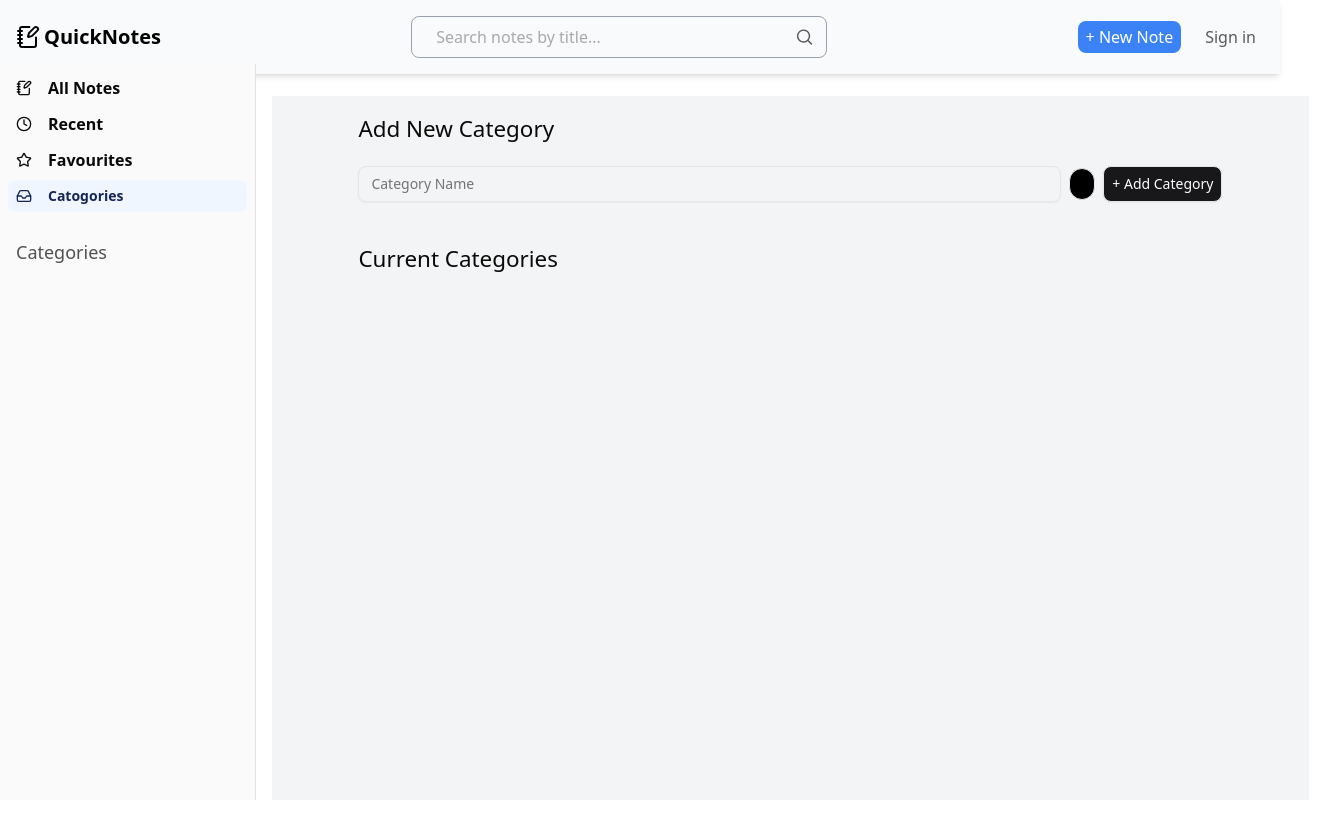
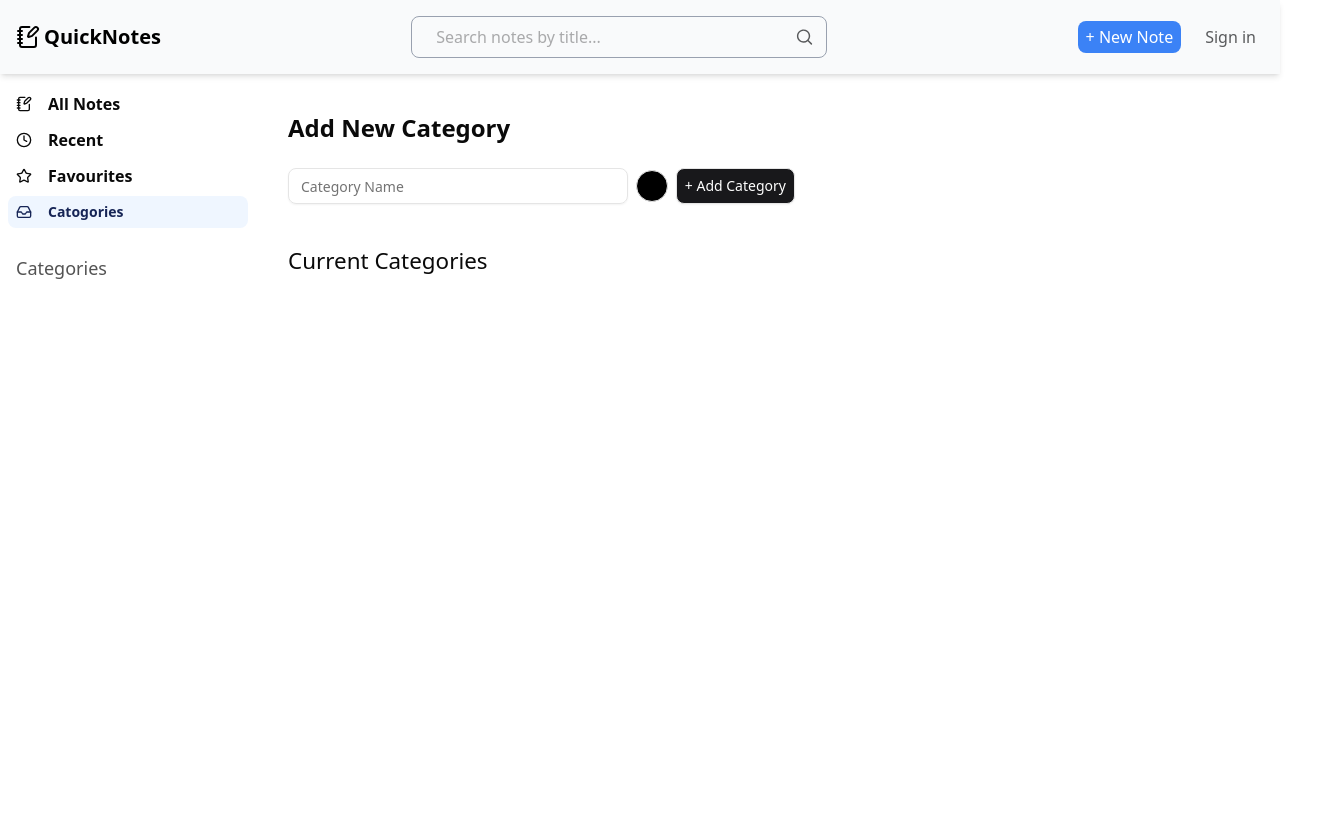
Before and after one commit to sadaru-hansaka/QuickNote, a Next.js app in the folder frontend/: page /categories in a window 1280 px wide. Shown: the whole page, 1325 px wide, since content can reach past the window. Built offline with nearby package versions, Linux system fonts and the light colour scheme.

Commit message:
Improved frontens to suppor for multiple screen sizes

```diff
--- a/frontend/src/app/categories/page.js
+++ b/frontend/src/app/categories/page.js
@@ -78,12 +78,13 @@ export default function Categories(){
 
 
     return(
-        <div className="w-[81vw] bg-gray-100 px-4">
+        <div className="flex mt-2 sm:mt-0">
             <div className="max-w-4xl mx-auto p-4">
-                <h1>Add New Category</h1>
+                <h1 className="text-center md:text-left text-2xl font-bold mb-6">Add New Category</h1>
                 <form onSubmit={handleSubmit}>
-                    <div className="flex w-full items-center gap-2 mt-5 mb-10">
-                        <Input type="text" placeholder="Category Name" value={category} onChange={(e) => setCategory(e.target.value)} required />
+                    <div className="flex flex-wrap md:flex-nowrap w-full items-center gap-2 mt-5 mb-10">
+                        <Input className="w-full md:w-[600px]" type="text" placeholder="Category Name" value={category} onChange={(e) => setCategory(e.target.value)} required />
+                        <div className="w-full flex justify-center md:justify-start items-center gap-2 mt-2 md:mt-0">
                             <Popover>
                                 <PopoverTrigger className="h-8 w-8 rounded-full border" style={{ backgroundColor: color }} />
                                 <PopoverContent className="w-fit">
@@ -94,12 +95,13 @@ export default function Categories(){
                                 + Add Category
                             </Button>
                         </div>
+                    </div>
                 </form>
 
                 <h1>Current Categories</h1>
                 <div className="flex flex-wrap gap-5 mt-5">
                     {categories.map((cat) => (
-                        <div key={cat._id} className="relative p-4 border bg-white shadow rounded-lg items-center w-[200px]">
+                        <div key={cat._id} className="relative p-4 border bg-white shadow rounded-lg w-[172px]">
                             <p className="text-gray-800 font-medium">{cat.name}</p>
                             <button
                                 onClick={() => handleDelete(cat._id)}
--- a/frontend/src/app/fav/page.js
+++ b/frontend/src/app/fav/page.js
@@ -44,12 +44,13 @@ export default function RecentNotesPage(){
     // }, []);
 
     return(
-        <div className="p-2">
-            <h1 className="text-2xl font-bold mb-6">Favourite Notes</h1>
+        <>
+            <div className="flex flex-wrap flex-col w-full py-6 sm:py-0">
+                <h1 className="text-center md:text-left text-2xl font-bold mb-6">Favourite Notes</h1>
                 {notes.length === 0 ? (
                     <p className="text-gray-500">No favorite notes found.</p>
                 ) : (
-                <div className="flex flex-wrap gap-2">
+                    <div className="flex flex-wrap justify-center sm:justify-normal gap-2">
                         {favNotes.map(note => (
                             <NoteCard
                                 key={note._id}
@@ -61,5 +62,6 @@ export default function RecentNotesPage(){
                     </div>
                 )}
             </div>
+        </>
     )
 }
--- a/frontend/src/app/page.js
+++ b/frontend/src/app/page.js
@@ -24,12 +24,12 @@ export default function Home() {
         }}
         onNoteUpdated={() => fetchNotes(user?.token)}
       />
-      <div style={{ padding: '20px' }}>
-        <h1 className="text-2xl font-bold mb-6">My Notes</h1>
+      <div className="flex flex-wrap flex-col py-6 sm:py-0">
+        <h1 className="text-center md:text-left text-2xl font-bold mb-6">All Notes</h1>
         {notes.length === 0 ? (
           <p className="text-gray-500">No notes found.</p>
         ) : (
-          <div className="flex flex-wrap gap-2">
+          <div className="flex flex-wrap justify-center sm:justify-normal gap-2">
             {notes.map((note) => (
               <NoteCard
                 key={note._id}
--- a/frontend/src/app/profile/page.js
+++ b/frontend/src/app/profile/page.js
@@ -7,8 +7,8 @@ export default function Profile(){
     const { user, handleLogout } = useNotes();
 
     return(
-        <div className="flex items-center justify-center w-[calc(100vw-450px)] h-[calc(100vh-250px)]">
-            <Card className="w-full max-w-md shadow-lg text-center">
+        <div className="flex items-center justify-center md:w-[calc(100vw-450px)] md:h-[calc(100vh-250px)]">
+            <Card className="flex justify-center align-middle text-center h-[400px] w-[400px]">
                 <CardHeader>
                     <CardTitle className="text-2xl">Profile</CardTitle>
                 </CardHeader>
--- a/frontend/src/app/recent/page.js
+++ b/frontend/src/app/recent/page.js
@@ -49,22 +49,24 @@ export default function RecentNotesPage(){
 
 
     return(
-        <div className="p-2">
-            <h1 className="text-2xl font-bold mb-6">Recent Notes</h1>
+        <>
+            <div className="flex flex-wrap flex-col py-6 sm:py-0">
+                <h1 className="text-center md:text-left text-2xl font-bold mb-6">Recent Notes</h1>
                 {notes.length === 0 ? (
-                <p className="text-gray-500">No favorite notes found.</p>
+                <p className="text-gray-500">No notes found.</p>
                 ) : (
-                <div className="flex flex-wrap gap-2">
-                    {recentNotes.map(note => (
+                <div className="flex flex-wrap justify-center sm:justify-normal gap-2">
+                    {recentNotes.map((note) => (
                     <NoteCard
                         key={note._id}
                         note={note}
-                            onNoteDelete={()=>fetchNotes(user?.token)}
-                            onNoteUpdate={()=>fetchNotes(user?.token)}
+                        onNoteDelete={() => fetchNotes(user?.token)}
+                        onNoteUpdate={() => fetchNotes(user?.token)}
                     />
                     ))}
                 </div>
                 )}
             </div>
+        </>
     )
 }
--- a/frontend/src/components/sidebar.js
+++ b/frontend/src/components/sidebar.js
@@ -1,6 +1,6 @@
 'use client';
 import { Calendar, Home, Inbox, Search, Settings,NotebookPenIcon,Clock,Star } from "lucide-react"
-
+import { Menu } from "lucide-react";
 import Link from "next/link";
 import {
   Sidebar,
@@ -36,32 +36,16 @@ const items = [
     title: "Catogories",
     url: "/categories",
     icon: Inbox,
-  },
-  // {
-  //   title: "Calendar",
-  //   url: "#",
-  //   icon: Calendar,
-  // },
-  // {
-  //   title: "Search",
-  //   url: "#",
-  //   icon: Search,
-  // },
-  // {
-  //   title: "Settings",
-  //   url: "#",
-  //   icon: Settings,
-  // },
-
+  }
 ]
 
 export function AppSidebar() {
   const pathname = usePathname();
-  const [categories, setCategories]=useState([]);
+  const [categories, setCategories] = useState([]);
+  const [isSidebarOpen, setIsSidebarOpen] = useState(false);
 
   useEffect(() => {
     const user = JSON.parse(localStorage.getItem("user"));
-    const token = user?.token;
     if (!user) return;
 
     axios.get("https://quicknote-qzaj.onrender.com/api/category", {
@@ -76,10 +60,36 @@ export function AppSidebar() {
   }, []);
 
   return (
-    <Sidebar className="fixed left-0 top-16 h-[calc(100vh-4rem)]">
+    <>
+      {/* Mobile Hamburger Button */}
+      <button
+        onClick={() => setIsSidebarOpen(true)}
+        className="fixed top-29 left-4 z-50 p-2 bg-white shadow rounded-md md:hidden"
+      >
+        <Menu className="w-6 h-6 text-gray-800" />
+      </button>
+
+
+
+      {/* Sidebar */}
+      <div
+        className={`
+          fixed top-25 left-0 h-full w-64 bg-gray-50 md:bg-transparent shadow-md transform transition-transform duration-300 ease-in-out
+          z-[60]
+          ${isSidebarOpen ? "translate-x-0" : "-translate-x-full"}
+          md:translate-x-0 md:top-0 md:relative md:block
+        `}
+      >
+        {/* Close Button (mobile only) */}
+        <div className="flex justify-end md:hidden p-2">
+          <button onClick={() => setIsSidebarOpen(false)} className="text-gray-700">
+            ✕
+          </button>
+        </div>
+
+        {/* Sidebar Content */}
         <SidebarContent>
           <SidebarGroup>
-          {/* <SidebarGroupLabel>Application</SidebarGroupLabel> */}
             <SidebarGroupContent>
               <SidebarMenu>
                 {items.map((item) => {
@@ -101,13 +111,12 @@ export function AppSidebar() {
               </SidebarMenu>
             </SidebarGroupContent>
           </SidebarGroup>
+
           <SidebarGroup>
             <SidebarGroupLabel className={"text-lg"}>Categories</SidebarGroupLabel>
             <SidebarGroupContent>
               <SidebarMenu>
-                {categories.map((cat) => {
-                  // const isActive = pathname === item.url;
-                  return (
+                {categories.map((cat) => (
                   <SidebarMenuItem key={cat.name}>
                     <SidebarMenuButton
                       asChild
@@ -119,12 +128,12 @@ export function AppSidebar() {
                       </div>
                     </SidebarMenuButton>
                   </SidebarMenuItem>
-                  );
-                })}
+                ))}
               </SidebarMenu>
             </SidebarGroupContent>
           </SidebarGroup>
         </SidebarContent>
-    </Sidebar>
-  )
+      </div>
+    </>
+  );
 }
```
Lines whose indentation alone changed are shown as unchanged.
